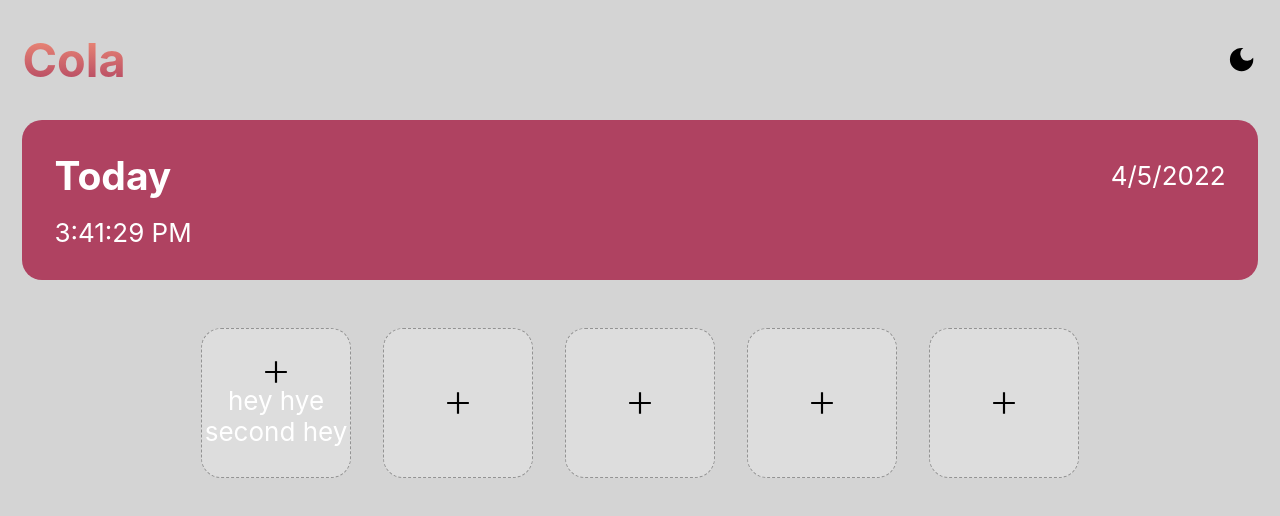
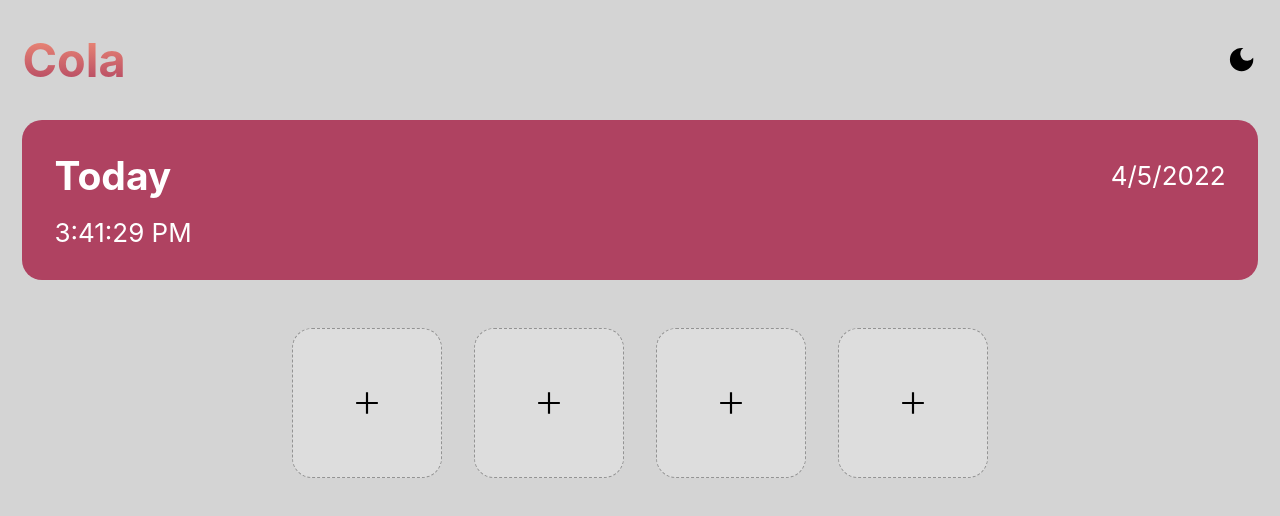
Before and after one commit to thanhtutzaw/cola, a React (Create React App) app: page / in a window 1280 px wide. Shown: the top 516 px of the page. Built offline with nearby package versions, Linux system fonts and the light colour scheme.

Commit message:
added some modal

```diff
--- a/package.json
+++ b/package.json
@@ -9,6 +9,7 @@
     "react": "^18.0.0",
     "react-dom": "^18.0.0",
     "react-icons": "^4.3.1",
+    "react-ripples": "^2.2.1",
     "react-scripts": "5.0.0",
     "web-vitals": "^2.1.4"
   },
--- a/public/index.html
+++ b/public/index.html
@@ -29,6 +29,7 @@
   <body>
     <noscript>You need to enable JavaScript to run this app.</noscript>
     <div id="root"></div>
+    <div id="modal"></div>
     <!--
       This HTML file is a template.
       If you open it directly in the browser, you will see an empty page.
--- a/src/App.css
+++ b/src/App.css
@@ -10,7 +10,6 @@
   width: 10px;
   background: #055575ec;
   background-color: transparent;
-
 }
 
 *::-webkit-scrollbar {
@@ -60,17 +59,22 @@ html[dark] .light-icon {
 }
 .container {
   padding: 2rem 1.4rem;
+  padding-bottom: 0;
 }
 header {
   font-size: 1.2em;
 }
 h1,
 h2,
-.today-card {
+.today-card,
+li .list-text,
+li .add-btn,
+ul li {
   user-select: none;
 }
 h1,
-.button {
+.button,
+.close-btn {
   cursor: pointer;
 }
 .button:focus {
@@ -105,11 +109,16 @@ a {
   text-decoration: none;
 }
 .content-card {
+  overflow: hidden;
 }
 .add-btn,
 svg {
   fill: rgb(154, 154, 154);
 }
+/* Ripples{
+  overflow: hidden;
+} */
+
 section .content {
   height: 50vh;
   overflow-y: auto;
@@ -119,27 +128,74 @@ section .content {
   justify-content: center;
   flex-direction: row;
   flex-wrap: wrap;
-  flex-shrink: 3;
-  flex-grow:0;
+  flex: 2;
+  flex-basis: 100%;
+  /* border: 3px solid red; */
+  /* flex-shrink: 3; */
+  /* flex-grow:0; */
   flex-basis: 10%;
+  width: 100%;
 }
-.content-card li {
+.content ul li > * {
+  flex: 1 1 33.3333%;
+}
+
+.content-children {
+  border-radius: 20px;
+
   cursor: pointer;
   background-color: rgba(232, 232, 232, 0.411);
   border: 1px dashed rgba(0, 0, 0, 0.333);
-  border-radius: 20px;
   width: 150px;
   height: 150px;
   margin: 1rem;
   justify-content: center;
   align-items: center;
   display: flex;
+  /* flex-basis: 100%;
+  flex: 2;
+  flex:2 2 auto; */
+
   flex-direction: column;
 }
-.content-card li:hover {
+.content-children:hover {
   background-color: rgba(179, 179, 179, 0.572);
   transform: scale(1.08);
   transition: transform 0.11s ease-in;
 }
 .content-card li:focus {
 }
+.modal-parent{
+}
+.backdrop {
+  color: white;
+  position: absolute;
+  top: 0;
+  z-index: 100;
+  width: 100%;
+  height: 100vh;
+  background-color: rgba(0, 0, 0, 0.478);
+}
+.modal-content {
+  position: absolute;
+  top: 50%;
+  left: 50%;
+  transform: translate(-50%, -50%);
+  border-radius: 20px;
+  background-color: white;
+  display: flex;
+  justify-content: center;
+  align-items: center;
+  width: 80vw;
+  max-width:500px;
+  height: 30%;
+  color: rgb(50, 76, 193);
+  z-index: 101;
+}
+.close-btn{
+  position: absolute;
+  top:0;
+  right:0;
+  margin:13px;
+  font-size: 1.2em;
+}
--- a/src/App.js
+++ b/src/App.js
@@ -19,6 +19,7 @@ function App() {
   const [clock, setclock] = useState("h:m:s");
   const [newdate, setnewdate] = useState();
 
+  const [showmodal, setshowmodal] = useState(false)
 
   return (
     <div className="App">
@@ -27,7 +28,7 @@ function App() {
 
         <Today clock={clock} setclock={setclock} newdate={newdate} setnewdate={setnewdate} />
 
-        <Content />
+        <Content showmodal={showmodal} setshowmodal={setshowmodal} />
       </section>
     </div>
   );
--- a/src/components/Content.js
+++ b/src/components/Content.js
@@ -1,17 +1,45 @@
 import React from "react";
 import Lists from "./Lists";
+import Modal from "./Modal";
 
-function Content() {
+function Content({setshowmodal,showmodal}) {
+  const isnull = true;
+const  id = Math *10;
+
   return (
     <section className="content">
       <ul>
+        {showmodal &&
+          (
+            <Modal setshowmodal={setshowmodal} showmodal={showmodal}/>
+          )
 
-        <Lists text={"hey hye"} second={"second hey"} />
-        <Lists />
-        <Lists />
-        <Lists />
-        <Lists />
 
+        }
+        <Lists id={id} text={"ol"}
+        setshowmodal={setshowmodal}
+        showmodal ={showmodal}
+        />
+        <Lists text={"ol"}
+        setshowmodal={setshowmodal}
+        showmodal ={showmodal}
+        />
+        <Lists text={"ol"}
+        setshowmodal={setshowmodal}
+        showmodal ={showmodal}
+        />
+        <Lists text={"ol"}
+        setshowmodal={setshowmodal}
+        showmodal ={showmodal}
+        />
+
+
+
+        {/* <Lists isnull={true} text={"mg mg"} />
+        <Lists isnull={true}/>
+        <Lists isnull={true}/>
+        <Lists isnull={true}/>
+        <Lists isnull={true}/> */}
       </ul>
     </section>
   );
--- a/src/components/Lists.js
+++ b/src/components/Lists.js
@@ -1,13 +1,38 @@
-import React from "react";
+import React, { useState } from "react";
 import { GrAdd } from "react-icons/gr";
+import Ripples from "react-ripples";
+import Modal from "./Modal";
 
+// const MyRipples = createRipples({
+//   color: 'purple',
+//   during:450,
+// })
 function Lists(props) {
+  let isnull = props.isnull;
+  // const [showmodal, setshowmodal] = useState(isnull);
+
   return (
-    <div className="content-card">
-      <li>
-        <GrAdd className="add-btn" />
-        <p>{props.text}</p>
-        <p>{props.second}</p>
+    <div
+      className="content-card"
+      // style={{
+      //   display: 'inline-flex',
+      //   borderRadius: 20,
+      //   overflow: 'hidden',
+      // }}
+    >
+      <li
+      onClick={()=>{
+        props.setshowmodal((showmodal) => !showmodal)
+      }}
+        // onClick={() => {
+        //   // alert('heyu')
+        //   props.setshowmodal((showmodal) => !showmodal);
+        // }}
+      >
+        <div className="content-children">
+          <GrAdd className="add-btn" />
+
+        </div>
       </li>
     </div>
   );
--- /dev/null
+++ b/src/components/Modal.js
@@ -0,0 +1,26 @@
+import React from "react";
+import { createPortal } from "react-dom";
+import { IoCloseOutline } from "react-icons/io5";
+
+function Modal({ setshowmodal, showmodal }) {
+  const toggleModal = () => {
+    setshowmodal((showmodal) => !showmodal);
+  };
+  return createPortal(
+    <div className="modal-parent">
+      <div
+        className="backdrop"
+        onClick={toggleModal}
+      >
+        {/* this text is inside backdrop with black bg */}
+      </div>
+      <div className="modal-content">
+        <h1>hay</h1>
+        <IoCloseOutline className="close-btn" onClick={toggleModal} />
+      </div>
+    </div>,
+    document.getElementById("modal")
+  );
+}
+
+export default Modal;
```
Also changed, not shown: 1 other file (tests, documents, lock files or other folders).
